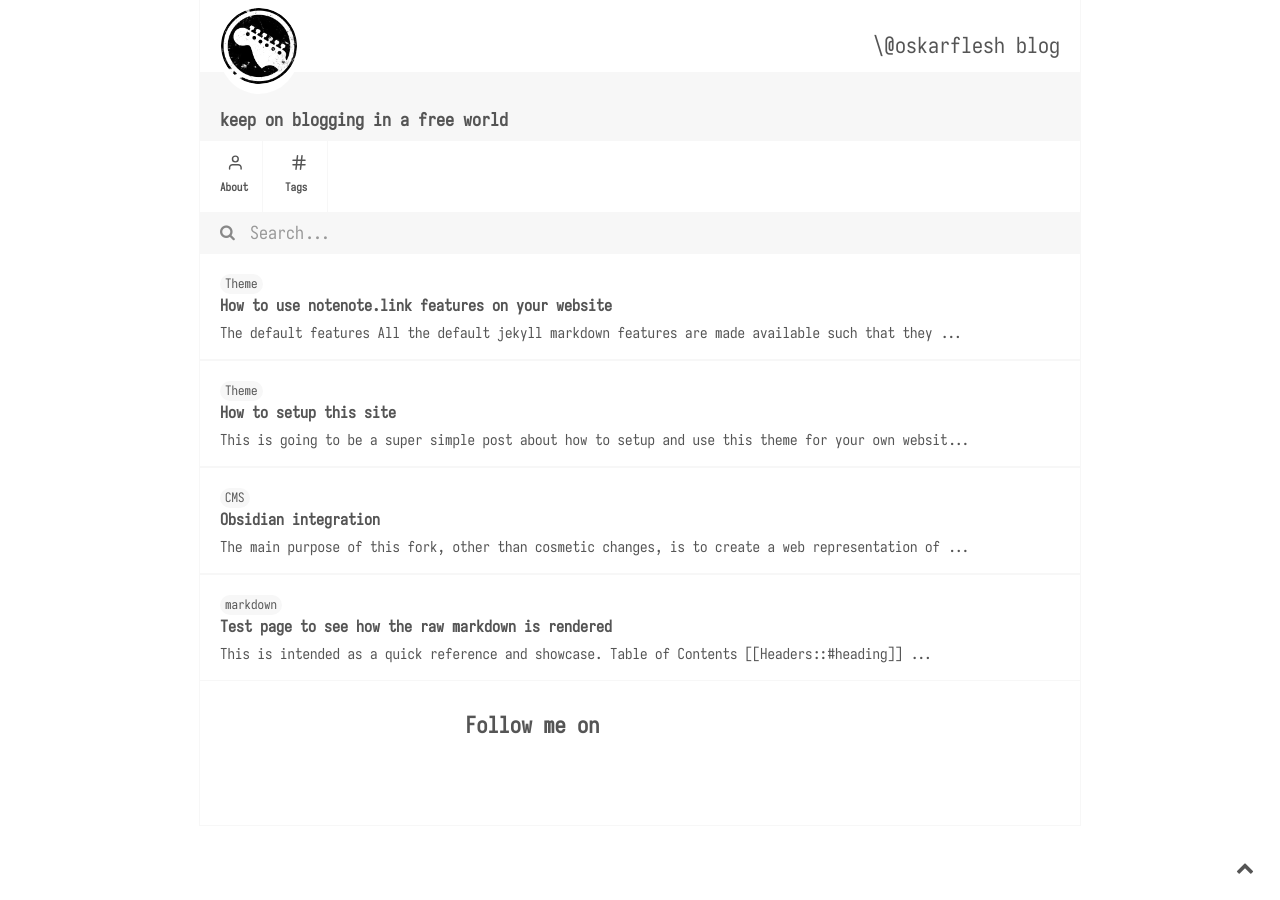
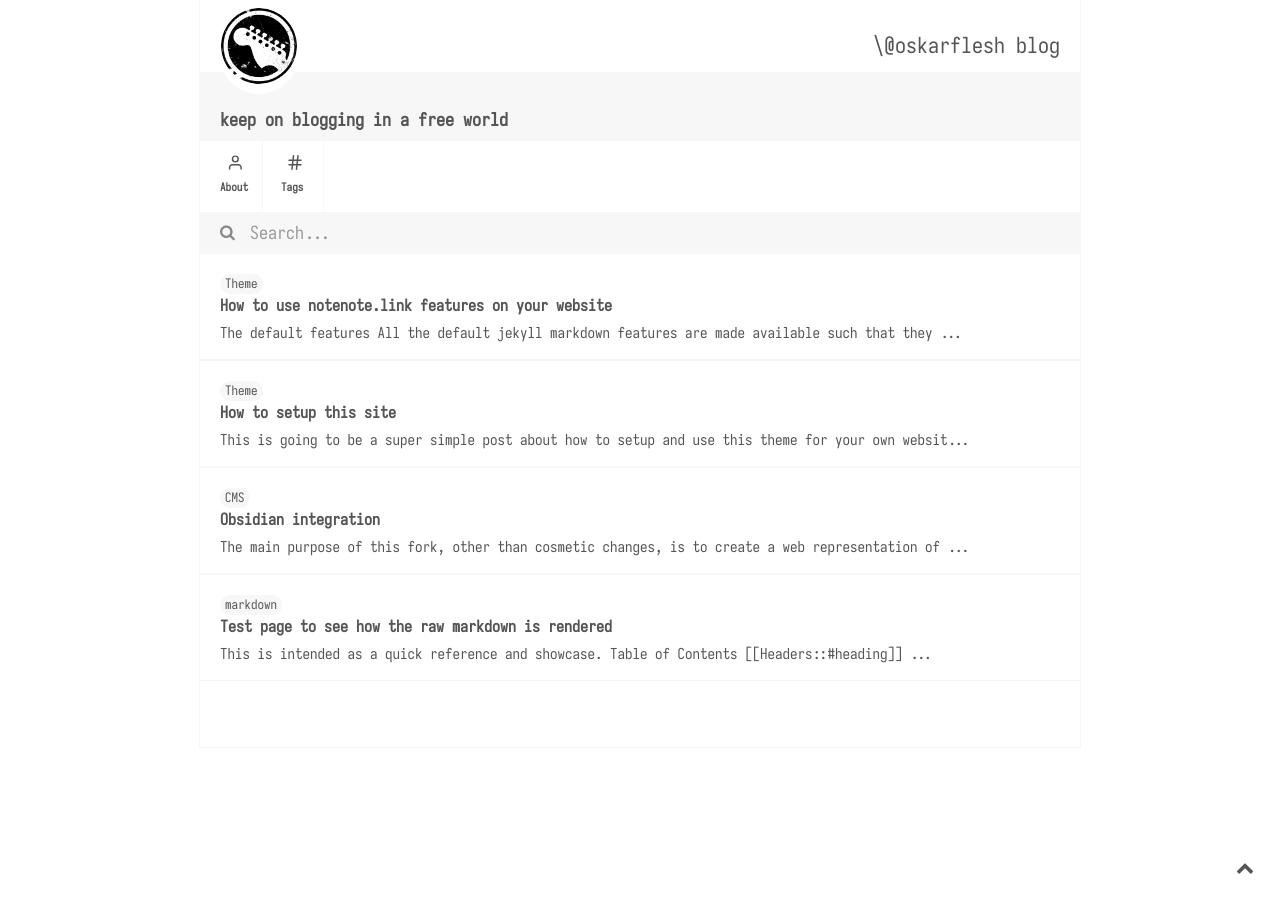
Before and after one commit to ogomezso/ogomezso.github.io, a Jekyll site: the page built from docs/index.md, in a window 1280 px wide. Built offline with Jekyll 4.4.1, drawn with Linux system fonts in a browser that asks for light colours; nearby versions of some CDN libraries; some web fonts are replaced.

Commit message:
social media footer styles fixed

```diff
--- a/docs/_includes/footer.html
+++ b/docs/_includes/footer.html
@@ -1,5 +1,4 @@
 <div class="footer-social-icons">
-    <h4 class="_14">Follow me on</h4>
     <ul class="social-icons">
         <li><a href="" class="social-icon"> <i class="fa fa-twitter"></i></a></li>
         <li><a href="" class="social-icon"> <i class="fa fa-linkedin"></i></a></li>
--- a/docs/assets/css/style.css
+++ b/docs/assets/css/style.css
@@ -1192,15 +1192,6 @@ img[src*='#center'] {
  display: none;
 }
 
-#copyright {
-    margin-left: 20px;
-}
-
-#copyright-notice {
-    font-size: 0.7rem;
-    font-weight: 700;
-}
-
 /* IE-SPECIFIC STYLING */
 
 
@@ -1482,32 +1473,8 @@ label.margin-toggle:not(.sidenote-number) {
     display: inline;
 }
 
-@import url(https://fonts.googleapis.com/css?family=Lato);
 @import url(https://cdnjs.cloudflare.com/ajax/libs/font-awesome/4.6.3/css/font-awesome.css);
-body {
-    font-family: Iosevka, 'Lato', sans-serif;
-    color: #FFF;
-    -webkit-font-smoothing: antialiased;
-}
-a {
-    text-decoration: none;
-    color: #fff;
-}
-p > a:hover{
-    color: #d9d9d9;
-    text-decoration:  underline;
-}
-
-._12 {
-    font-size: 1.2em;
-}
-._14 {
-    font-size: 1.4em;
-}
-ul {
-    padding:0;
-    list-style: none;
-}
+
 .footer-social-icons {
     width: 350px;
     display:block;
```
